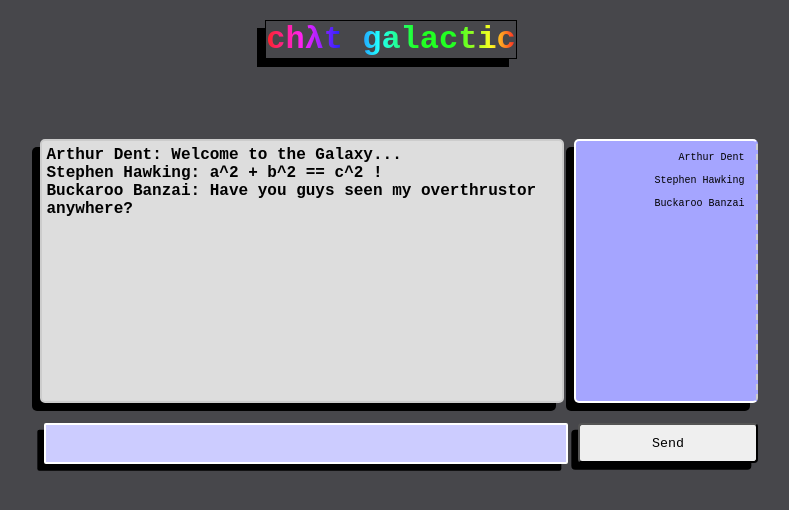
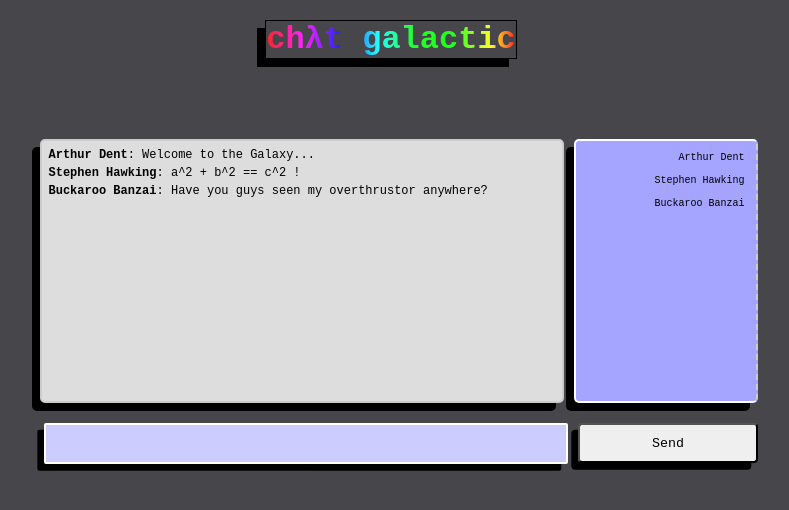
Before and after one commit to donkey-hotei/chat-galactic, a React (Create React App) app in the folder client/: page / in a window 1280 px wide. Shown: the top 510 px of the page, without its empty margins (199-988 px from the left). Built offline with nearby package versions, Linux system fonts and the light colour scheme.

Commit message:
enlarge padding on Messages in Conversation

```diff
--- a/client/src/components/Conversation/Message/Message.css
+++ b/client/src/components/Conversation/Message/Message.css
@@ -1,3 +1,5 @@
 .message {
+    padding: 2px;
+    font-size: 12px;
     word-wrap: break-word;
 }
--- a/client/src/components/Conversation/Message/Message.js
+++ b/client/src/components/Conversation/Message/Message.js
@@ -6,9 +6,9 @@ const Message = ({ message }) => (
   <div className="message">
     <strong>
       {message.username}
-      :
-      {message.content}
     </strong>
+    :
+    {message.content}
   </div>
 );
 
```
